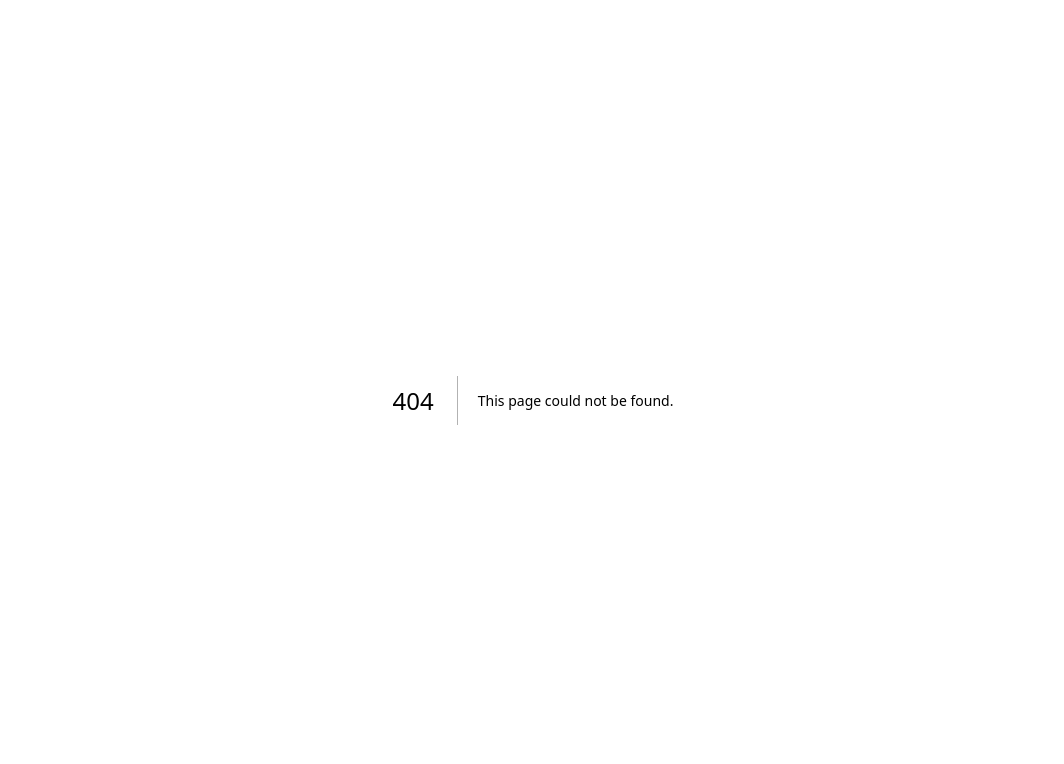
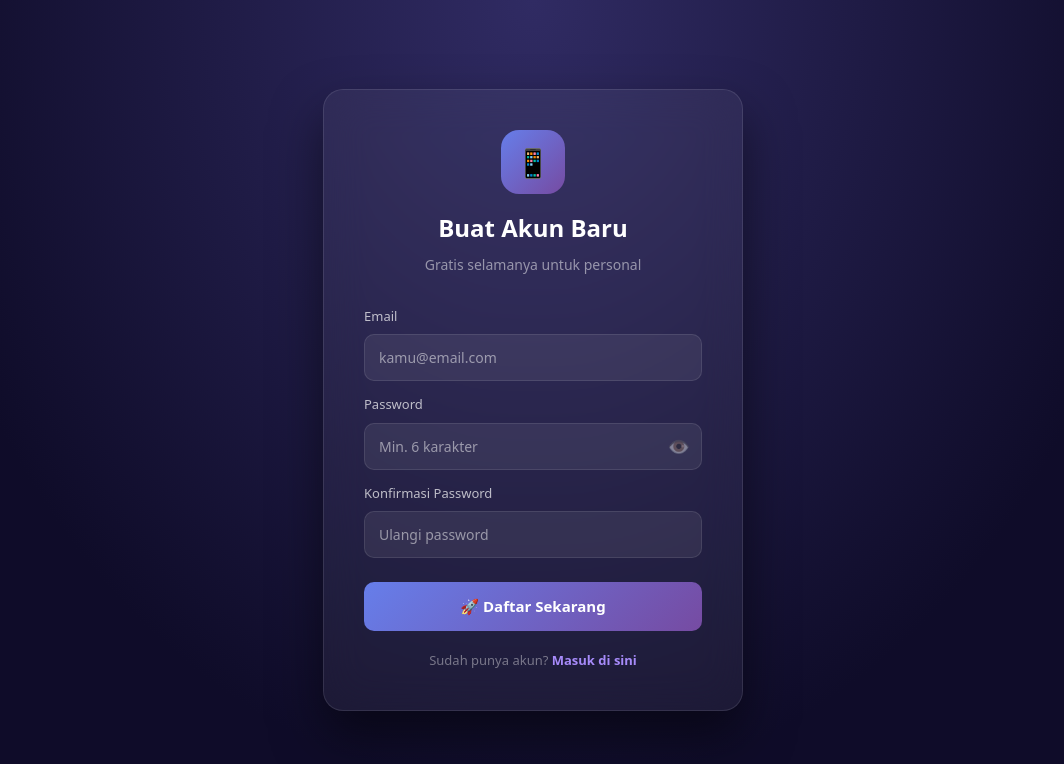
Before and after one commit to agusuyee897-code/social-dashboard, a Next.js app: page /register in a window 1280 px wide. Before the commit this address had no page. Shown: the top 764 px of the page, without its empty margins (107-1171 px from the left). Built offline with nearby package versions, Linux system fonts and the light colour scheme.

Commit message:
add register page

```diff
--- a/app/page.tsx
+++ b/app/page.tsx
@@ -175,7 +175,7 @@ export default function LoginPage() {
 
         <p style={{ textAlign:'center', fontSize:'13px', color:'rgba(255,255,255,0.4)', margin:0 }}>
           Belum punya akun?{' '}
-          <span style={{ color:'#a78bfa', cursor:'pointer', fontWeight:'600' }}>Daftar gratis</span>
+          <span onClick={() => router.push('/register')} style={{ color:'#a78bfa', cursor:'pointer', fontWeight:'600' }}>Daftar gratis</span>
         </p>
       </div>
     </div>
--- /dev/null
+++ b/app/register/page.tsx
@@ -0,0 +1,134 @@
+'use client'
+import { useState } from 'react'
+import { supabase } from '../../lib/supabase'
+import { useRouter } from 'next/navigation'
+
+export default function RegisterPage() {
+  const [email, setEmail] = useState('')
+  const [password, setPassword] = useState('')
+  const [confirm, setConfirm] = useState('')
+  const [showPass, setShowPass] = useState(false)
+  const [error, setError] = useState('')
+  const [loading, setLoading] = useState(false)
+  const router = useRouter()
+
+  const handleRegister = async () => {
+    setError('')
+    if (!email || !password) { setError('Email dan password wajib diisi!'); return }
+    if (password !== confirm) { setError('Password tidak cocok!'); return }
+    if (password.length < 6) { setError('Password minimal 6 karakter!'); return }
+    setLoading(true)
+    const { error } = await supabase.auth.signUp({ email, password })
+    setLoading(false)
+    if (error) { setError(error.message); return }
+    router.push('/dashboard')
+  }
+
+  return (
+    <div style={{
+      display:'flex', justifyContent:'center', alignItems:'center',
+      minHeight:'100vh', background:'#0f0c29',
+      backgroundImage:'radial-gradient(ellipse at top, #302b63 0%, #0f0c29 70%)',
+      fontFamily:'system-ui,sans-serif'
+    }}>
+      <style>{`
+        @keyframes fadeUp {
+          from { opacity:0; transform:translateY(30px); }
+          to { opacity:1; transform:translateY(0); }
+        }
+        .register-card { animation: fadeUp 0.6s ease forwards; }
+        .btn:hover { transform:translateY(-2px); opacity:0.92; }
+        .input-field:focus { border-color:#764ba2 !important; box-shadow:0 0 0 3px rgba(118,75,162,0.15); }
+      `}</style>
+
+      <div className="register-card" style={{
+        background:'rgba(255,255,255,0.05)',
+        backdropFilter:'blur(20px)',
+        border:'1px solid rgba(255,255,255,0.1)',
+        padding:'2.5rem', borderRadius:'20px',
+        width:'420px', boxShadow:'0 25px 50px rgba(0,0,0,0.5)'
+      }}>
+        <div style={{ textAlign:'center', marginBottom:'2rem' }}>
+          <div style={{
+            width:'64px', height:'64px',
+            background:'linear-gradient(135deg,#667eea,#764ba2)',
+            borderRadius:'18px', display:'flex', alignItems:'center',
+            justifyContent:'center', margin:'0 auto 1rem', fontSize:'28px'
+          }}>📱</div>
+          <h2 style={{ margin:0, fontSize:'24px', fontWeight:'700', color:'white' }}>Buat Akun Baru</h2>
+          <p style={{ margin:'8px 0 0', fontSize:'14px', color:'rgba(255,255,255,0.5)' }}>Gratis selamanya untuk personal</p>
+        </div>
+
+        {error && (
+          <div style={{
+            background:'rgba(255,80,80,0.15)', border:'1px solid rgba(255,80,80,0.3)',
+            color:'#ff8080', padding:'10px 14px', borderRadius:'10px',
+            fontSize:'13px', marginBottom:'16px', textAlign:'center'
+          }}>{error}</div>
+        )}
+
+        <div style={{ marginBottom:'14px' }}>
+          <label style={{ fontSize:'13px', fontWeight:'500', color:'rgba(255,255,255,0.7)', display:'block', marginBottom:'8px' }}>Email</label>
+          <input className="input-field" type="email" placeholder="kamu@email.com"
+            value={email} onChange={e => setEmail(e.target.value)}
+            style={{
+              width:'100%', padding:'12px 14px', borderRadius:'10px',
+              border:'1.5px solid rgba(255,255,255,0.1)',
+              background:'rgba(255,255,255,0.07)', color:'white',
+              fontSize:'14px', boxSizing:'border-box', transition:'all 0.2s'
+            }}
+          />
+        </div>
+
+        <div style={{ marginBottom:'14px' }}>
+          <label style={{ fontSize:'13px', fontWeight:'500', color:'rgba(255,255,255,0.7)', display:'block', marginBottom:'8px' }}>Password</label>
+          <div style={{ position:'relative' }}>
+            <input className="input-field" type={showPass ? 'text' : 'password'} placeholder="Min. 6 karakter"
+              value={password} onChange={e => setPassword(e.target.value)}
+              style={{
+                width:'100%', padding:'12px 44px 12px 14px', borderRadius:'10px',
+                border:'1.5px solid rgba(255,255,255,0.1)',
+                background:'rgba(255,255,255,0.07)', color:'white',
+                fontSize:'14px', boxSizing:'border-box', transition:'all 0.2s'
+              }}
+            />
+            <button onClick={() => setShowPass(!showPass)} style={{
+              position:'absolute', right:'12px', top:'50%', transform:'translateY(-50%)',
+              background:'none', border:'none', cursor:'pointer', fontSize:'18px',
+              color:'rgba(255,255,255,0.4)'
+            }}>{showPass ? '🙈' : '👁️'}</button>
+          </div>
+        </div>
+
+        <div style={{ marginBottom:'24px' }}>
+          <label style={{ fontSize:'13px', fontWeight:'500', color:'rgba(255,255,255,0.7)', display:'block', marginBottom:'8px' }}>Konfirmasi Password</label>
+          <input className="input-field" type="password" placeholder="Ulangi password"
+            value={confirm} onChange={e => setConfirm(e.target.value)}
+            onKeyDown={e => e.key === 'Enter' && handleRegister()}
+            style={{
+              width:'100%', padding:'12px 14px', borderRadius:'10px',
+              border:'1.5px solid rgba(255,255,255,0.1)',
+              background:'rgba(255,255,255,0.07)', color:'white',
+              fontSize:'14px', boxSizing:'border-box', transition:'all 0.2s'
+            }}
+          />
+        </div>
+
+        <button className="btn" onClick={handleRegister} disabled={loading} style={{
+          width:'100%', padding:'13px',
+          background:'linear-gradient(135deg,#667eea,#764ba2)',
+          color:'white', border:'none', borderRadius:'10px',
+          fontSize:'15px', fontWeight:'600', cursor:'pointer',
+          opacity: loading ? 0.7 : 1, transition:'all 0.15s'
+        }}>
+          {loading ? '⏳ Mendaftarkan...' : '🚀 Daftar Sekarang'}
+        </button>
+
+        <p style={{ textAlign:'center', fontSize:'13px', color:'rgba(255,255,255,0.4)', marginTop:'1.25rem', marginBottom:0 }}>
+          Sudah punya akun?{' '}
+          <span onClick={() => router.push('/')} style={{ color:'#a78bfa', cursor:'pointer', fontWeight:'600' }}>Masuk di sini</span>
+        </p>
+      </div>
+    </div>
+  )
+}
```
